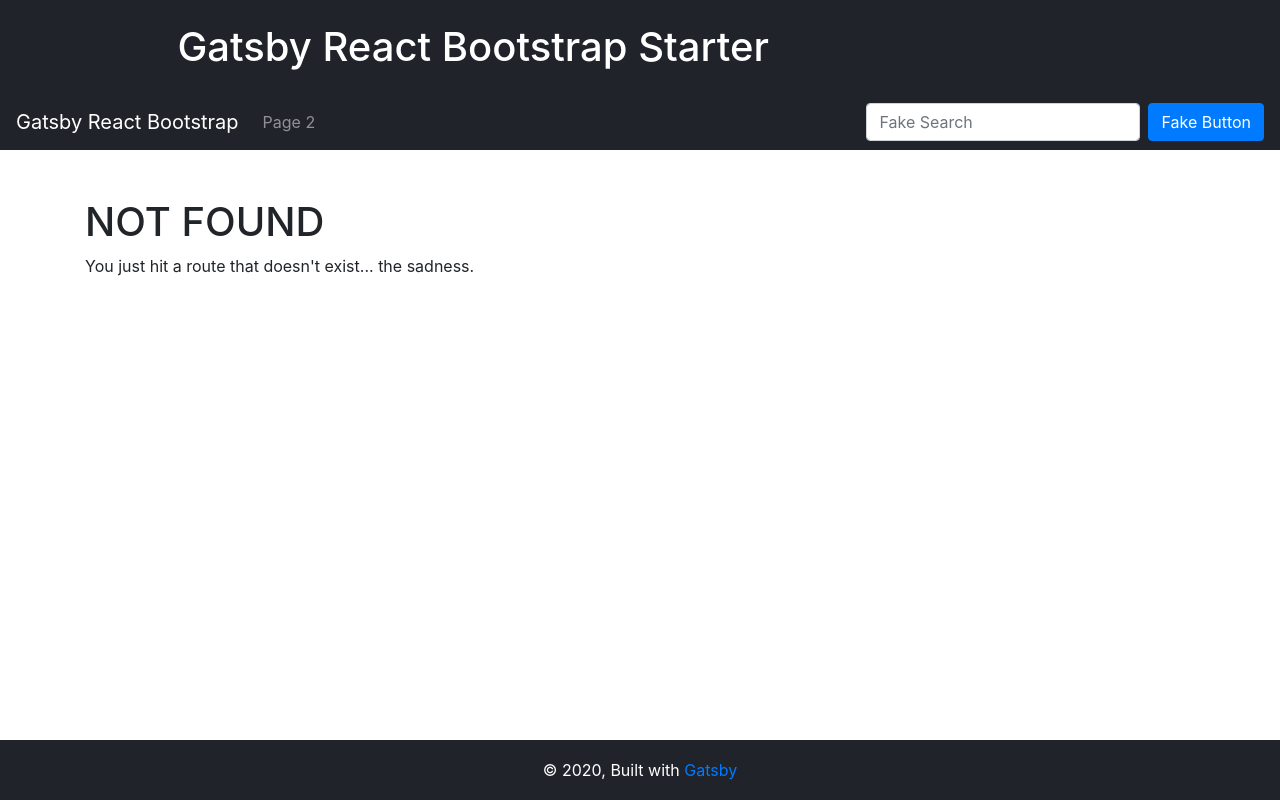
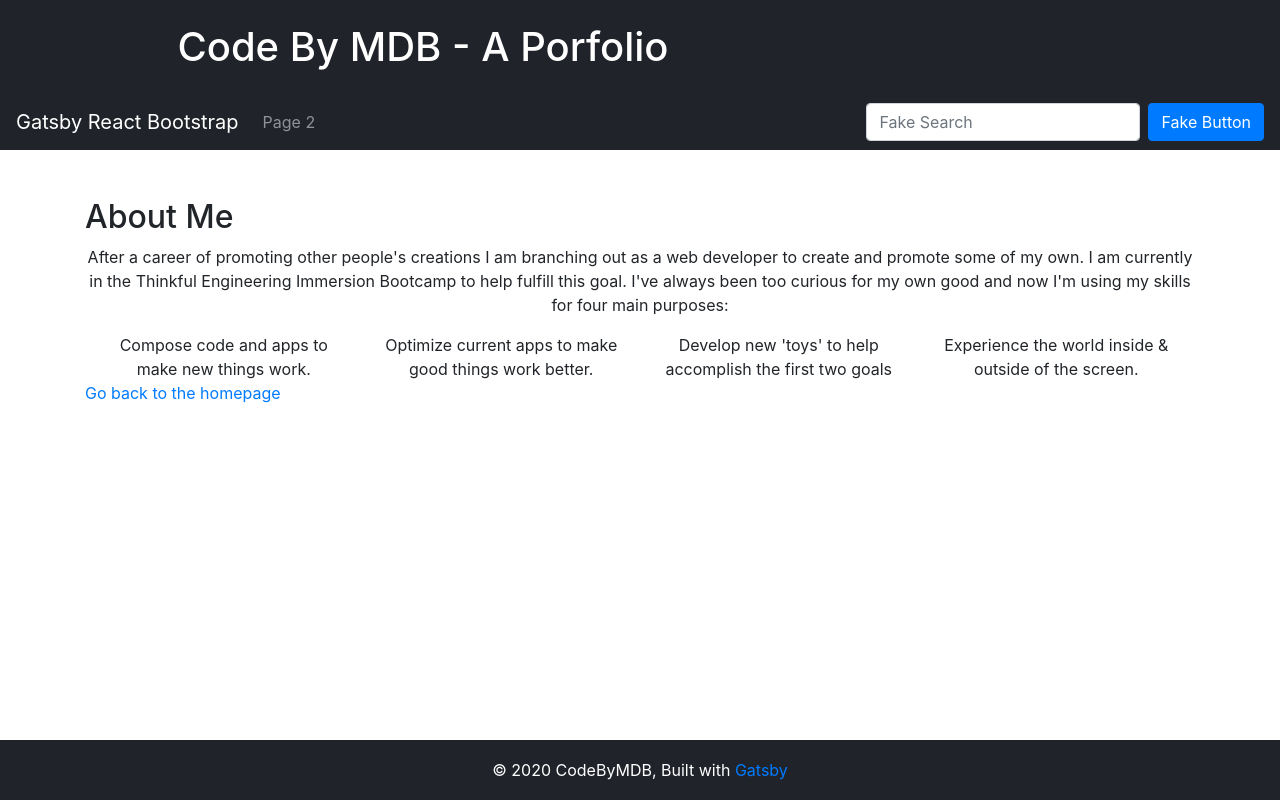
Before and after one commit to mdb1710/bootstrap-portfolio, a Gatsby site: page /about in a window 1280 px wide. Before the commit this address had no page. Built offline with nearby package versions, Linux system fonts and the light colour scheme; Gatsby itself is replaced by a stand-in of ours.

Commit message:
changed about.js

```diff
--- a/gatsby-config.js
+++ b/gatsby-config.js
@@ -1,9 +1,9 @@
 module.exports = {
   pathPrefix: "/gatsby-react-bootstrap-starter",
   siteMetadata: {
-    title: `Gatsby React Bootstrap Starter`,
-    description: `A starter that includes react-bootstrap and react-icons, along with SASS compilation.`,
-    author: `Billy Jacoby`,
+    title: `Code By MDB - A Porfolio`,
+    description: `A dev portfolio for full-stack developer Michael D Bonner`,
+    author: `Michael Bonner`,
   },
   plugins: [
     `gatsby-plugin-react-helmet`,
--- /dev/null
+++ b/src/components/about.js
@@ -0,0 +1,31 @@
+import React from "react"
+import { Container, Row, Col } from "react-bootstrap"
+
+const AboutMe = () => {
+  return (
+    <>
+      <Container className="text-center">
+        <Row>
+          <h2>About Me</h2>
+        </Row>
+        <Row>
+          <p>
+            After a career of promoting other people's creations I am branching
+            out as a web developer to create and promote some of my own. I am
+            currently in the Thinkful Engineering Immersion Bootcamp to help
+            fulfill this goal. I've always been too curious for my own good and
+            now I'm using my skills for four main purposes:
+          </p>
+        </Row>
+        <Row>
+          <Col>Compose code and apps to make new things work.</Col>
+          <Col>Optimize current apps to make good things work better.</Col>
+          <Col>Develop new 'toys' to help accomplish the first two goals</Col>
+          <Col>Experience the world inside & outside of the screen.</Col>
+        </Row>
+      </Container>
+    </>
+  )
+}
+
+export default AboutMe
--- a/src/components/layout.js
+++ b/src/components/layout.js
@@ -46,7 +46,7 @@
             <Col className="footer-col">
               <footer>
                 <span>
-                  © {new Date().getFullYear()}, Built with
+                  © {new Date().getFullYear()} CodeByMDB, Built with
                   {` `}
                   <a href="https://www.gatsbyjs.org">Gatsby</a>
                 </span>
--- /dev/null
+++ b/src/pages/about.js
@@ -0,0 +1,16 @@
+import React from "react"
+import { Link } from "gatsby"
+
+import Layout from "../components/layout"
+import SEO from "../components/seo"
+import AboutMe from "../components/about"
+
+const SecondPage = () => (
+  <Layout pageInfo={{ pageName: "about" }}>
+    <SEO title="About" />
+    <AboutMe />
+    <Link to="/">Go back to the homepage</Link>
+  </Layout>
+)
+
+export default SecondPage
```
Also changed, not shown: src/pages/index.js (+7 -11 lines), src/components/contact.js (added), src/components/projects.js (added).
